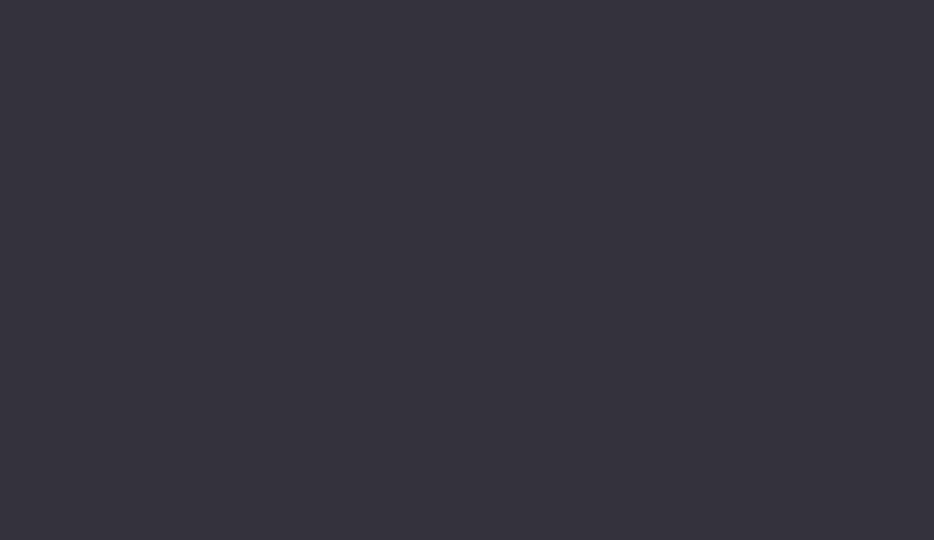
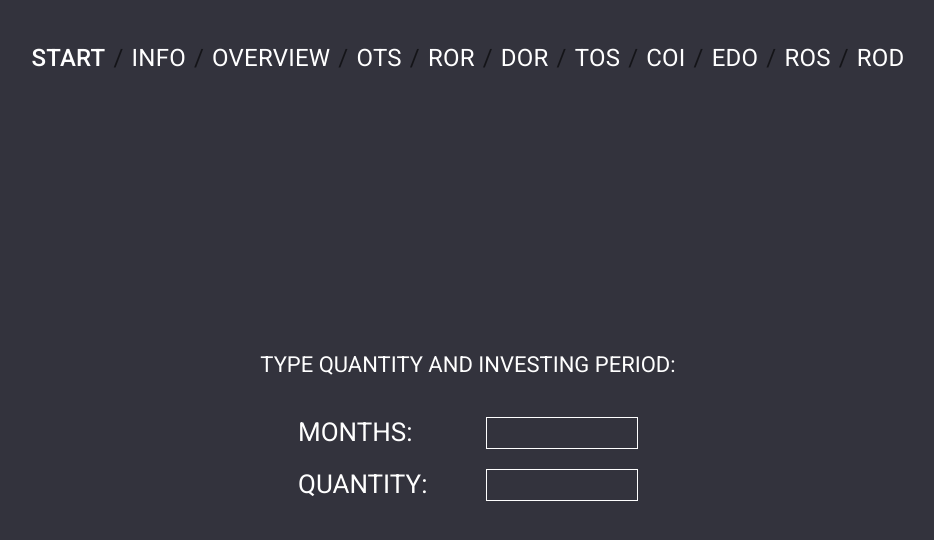
Before and after one commit to LisieckaK00/bonds-calculator, a React (Vite) app in the folder ui/: page /start in a window 1280 px wide. Before the commit this address had no page. Shown: the top 540 px of the page, without its empty margins (172-1106 px from the left). Built offline with nearby package versions, Linux system fonts and the light colour scheme.

Commit message:
Added start page with amazing draggable chart

```diff
--- a/ui/package.json
+++ b/ui/package.json
@@ -18,8 +18,11 @@
     "@mui/styled-engine-sc": "^6.0.0-alpha.18",
     "@mui/x-charts": "^7.4.0",
     "axios": "^1.7.2",
+    "plotly.js": "^2.33.0",
     "react": "^18.2.0",
     "react-dom": "^18.2.0",
+    "react-draggable": "^4.4.6",
+    "react-plotly.js": "^2.6.0",
     "react-router": "^6.23.1",
     "react-router-dom": "^6.23.1",
     "recharts": "^2.12.7",
--- a/ui/src/App.jsx
+++ b/ui/src/App.jsx
@@ -2,6 +2,7 @@ import Dashboard from "./pages/Dashboard"
 import Info from "./pages/Info"
 import { ThemeProvider, createTheme } from '@mui/material/styles';
 import { BrowserRouter, Routes, Route } from 'react-router-dom';
+import Start from "./pages/Start";
 
 const theme = createTheme({
   palette: {
@@ -23,6 +24,8 @@ function App() {
       <ThemeProvider theme={theme}>
         <BrowserRouter>
           <Routes>
+            <Route path="/start" element={<Start />} />
+            <Route path="/info" element={<Info />} />
             <Route path="/overview" element={<Dashboard type="Overview" />} />
             <Route path="/ots" element={<Dashboard type="OTS" />} />
             <Route path="/ror" element={<Dashboard type="ROR" />} />
@@ -32,7 +35,6 @@ function App() {
             <Route path="/edo" element={<Dashboard type="EDO" />} />
             <Route path="/ros" element={<Dashboard type="ROS" />} />
             <Route path="/rod" element={<Dashboard type="ROD" />} />
-            <Route path="/info" element={<Info />} />
           </Routes>
         </BrowserRouter>
       </ThemeProvider>
--- a/ui/src/components/Nav.jsx
+++ b/ui/src/components/Nav.jsx
@@ -1,7 +1,6 @@
 import { Breadcrumbs } from '@mui/material';
 import { Link, useLocation } from 'react-router-dom';
 import { colorMap } from "./Colors";
-import { BorderBottom } from '@mui/icons-material';
 
 function handleClick(event) {
     event.preventDefault();
@@ -33,6 +32,13 @@ export default function Nav() {
                 <Breadcrumbs maxItems={15} sx={{ fontSize: 24 }}>
                     <Link
                         underline="hover"
+                        to="/start"
+                        style={location.pathname === '/start' ? getActiveLinkStyle('START') : linkStyle}
+                    >
+                        START
+                    </Link>
+                    <Link
+                        underline="hover"
                         to="/info"
                         style={location.pathname === '/info' ? getActiveLinkStyle('INFO') : linkStyle}
                     >
--- /dev/null
+++ b/ui/src/pages/Start.jsx
@@ -0,0 +1,101 @@
+import React, { useState, useEffect } from 'react';
+import { LineChart, Line, XAxis, YAxis, CartesianGrid, ResponsiveContainer } from 'recharts';
+import Nav from "../components/Nav";
+import "../styles/start.css";
+
+export default function Start() {
+  const [months, setMonths] = useState();
+  const [quantity, setQuantity] = useState();
+  const [data, setData] = useState([]);
+
+  useEffect(() => {
+    if (months) {
+      const numPoints = Math.floor(months / 12) + 1;
+      const newData = Array.from({ length: numPoints }, (_, i) => ({
+        year: i + 1,  // Start from 1
+        inflationValue: 2.5
+      }));
+      setData(newData);
+    }
+  }, [months]);
+
+  const handleDotDrag = (index, newY) => {
+    const inflationValueValue = 16 - (newY / 300) * 17; // Assuming chart height is 300
+    const newData = [...data];
+    newData[index].inflationValue = Math.max(0, Math.min(16, inflationValueValue));
+    setData(newData);
+  };
+
+  const CustomizedDot = (props) => {
+    const { cx, cy, index } = props;
+
+    const handleMouseDown = (event) => {
+      const startY = event.clientY;
+      const startValue = data[index].inflationValue;
+
+      const onMouseMove = (moveEvent) => {
+        const diffY = moveEvent.clientY - startY;
+        const newY = cy + diffY;
+        handleDotDrag(index, newY);
+      };
+
+      const onMouseUp = () => {
+        document.removeEventListener('mousemove', onMouseMove);
+        document.removeEventListener('mouseup', onMouseUp);
+      };
+
+      document.addEventListener('mousemove', onMouseMove);
+      document.addEventListener('mouseup', onMouseUp);
+      event.preventDefault();
+    };
+
+    return (
+      <circle
+        cx={cx}
+        cy={cy}
+        r={8}
+        fill="#8884d8"
+        onMouseDown={handleMouseDown}
+        style={{ cursor: 'ns-resize' }}
+      />
+    );
+  };
+
+  return (
+    <>
+      <Nav />
+      <div className="start--wrapper">
+        <p className="start--header">Type quantity and investing period:</p>
+        <div className="input--box">
+          <div className='input months--input'>
+            <label htmlFor="months-input">Months:</label>
+            <input id="months-input" type="number" value={months} onChange={e => setMonths(e.target.value)} />
+          </div>
+          <div className='input quantity--input'>
+            <label htmlFor="quantity-input">Quantity:</label>
+            <input id="quantity-input" type="number" value={quantity} onChange={e => setQuantity(e.target.value)} />
+          </div>
+        </div>
+
+        {months && quantity && <div className="chart--container">
+          <p>Choose inflation each year:</p>
+          <ResponsiveContainer width="100%" height={300}>
+            <LineChart
+              data={data}
+              margin={{ top: 10, right: 30, left: 30, bottom: 0 }}
+            >
+              <CartesianGrid strokeDasharray="3 3" />
+              <XAxis dataKey="year" type="number" domain={[1, 'dataMax']} />
+              <YAxis domain={[0, 16]} />
+              <Line type="monotone" dataKey="inflationValue" stroke="#8884d8" dot={<CustomizedDot />} isAnimationActive={false}/>
+            </LineChart>
+          </ResponsiveContainer>
+          <div className="data-display">
+              {console.log(data)}
+              <p>{data.map(item => `${item.inflationValue.toFixed(2)}`).join(", ")}</p>
+            </div>
+        </div>}
+      </div>
+    </>
+  );
+}
--- /dev/null
+++ b/ui/src/styles/start.css
@@ -0,0 +1,75 @@
+.start--wrapper {
+    display: flex;
+    flex-direction: column;
+    justify-content: center;
+    align-items: center;
+    color: #fff;
+    height: 90vh;
+}
+
+.start--header {
+    font-size: 22px;
+    margin-bottom: 20px;
+    text-transform: uppercase;
+}
+
+.input--box{
+    width: 340px;
+}
+
+.input {
+    margin-top: 20px;
+    margin-bottom: 20px;
+    display: flex;
+    justify-content: space-between;
+}
+
+.input > input{
+    width: 150px;
+    height: 30px;
+    text-align: center;
+    border: 1px solid white;
+    background-color: transparent;
+    color: #fff;
+    font-size: 16px;
+    font-weight: 600;
+}
+
+input[type="number"]::-webkit-inner-spin-button,
+input[type="number"]::-webkit-outer-spin-button {
+  -webkit-appearance: none;
+  margin: 0;
+}
+
+.input > input:focus{
+    outline: none;
+}
+
+.months--input {
+
+}
+
+.months--input, .quantity--input > label {
+    font-size: 26px;
+    text-transform: uppercase;
+}
+
+
+.quantity--input {
+
+}
+
+.chart--container {
+    width: 1000px;
+    margin-top: 50px;
+    display: flex;
+    justify-content: center;
+    flex-direction: column;
+    align-items: center;
+}
+
+.chart--container > p {
+    font-size: 22px;
+    text-transform: uppercase;
+    margin-bottom: 15px;
+}
```
Also changed, not shown: 1 other file (tests, documents, lock files or other folders).
